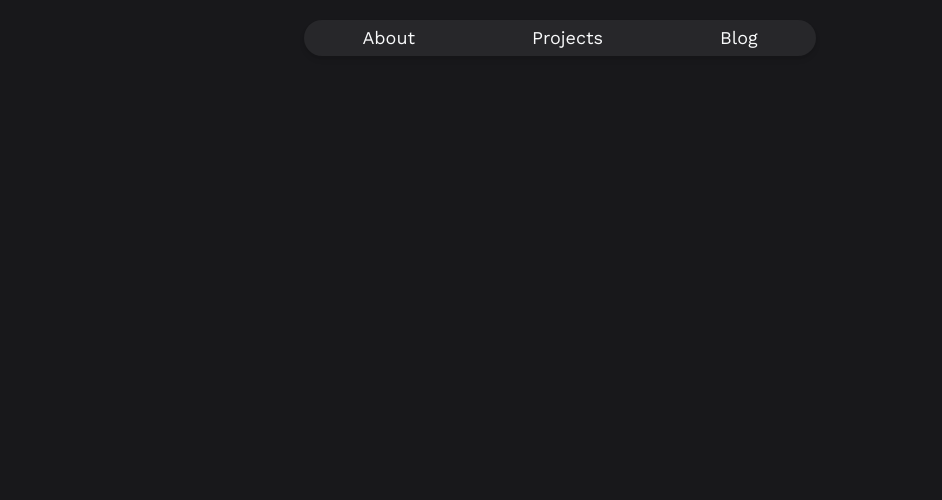
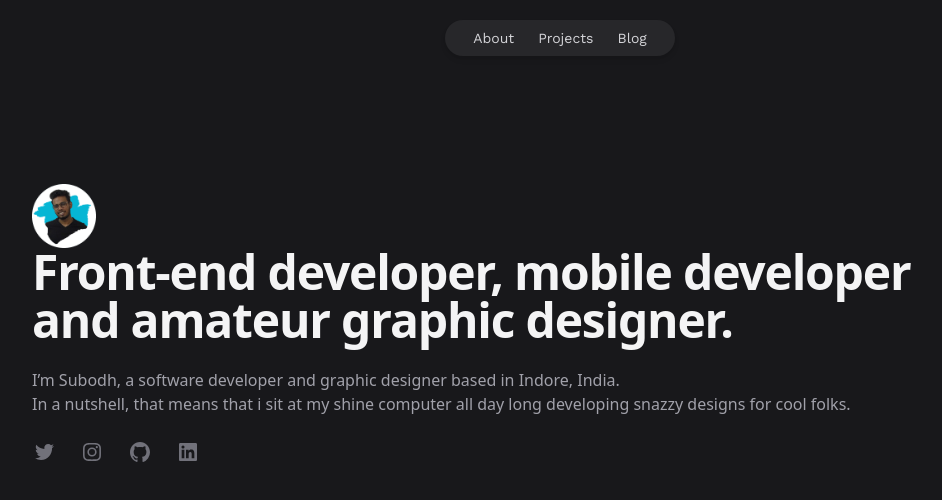
Before and after one commit to subodhGalande/Portfolio, a React (Vite) app: page / in a window 1280 px wide. Shown: the top 500 px of the page, without its empty margins (80-1022 px from the left). Built offline with nearby package versions, Linux system fonts and the light colour scheme.

Commit message:
navbar need to be adjusted for large screens and a bit of refinement to the border is needed, and hero section is incomplete

```diff
--- a/index.html
+++ b/index.html
@@ -12,7 +12,7 @@
     <meta name="viewport" content="width=device-width, initial-scale=1.0" />
     <title>Subodh Galande</title>
   </head>
-  <body class="mt-4 bg-zinc-900">
+  <body class="flex h-full flex-col bg-zinc-900">
     <div id="root"></div>
     <script type="module" src="/src/main.jsx"></script>
   </body>
--- a/src/components/hero.jsx
+++ b/src/components/hero.jsx
@@ -1,7 +1,84 @@
 import React, { Component } from "react";
 
 const Hero = () => {
-  return <div></div>;
+  return (
+    <div>
+      <section class="container mx-auto px-4 sm:px-8 lg:px-12 mt-32 max-w-6xl ">
+        <img class="h-16 w-16" src="/public/photo.png" alt="Photo" />
+
+        <h1 class="text-4xl font-bold tracking-tight text-zinc-100 sm:text-5xl">
+          {" "}
+          Front-end developer, mobile developer <br />
+          and amateur graphic designer.
+        </h1>
+        <p class="mt-6 text-base text-zinc-400">
+          I’m Subodh, a software developer and graphic designer based in Indore,
+          India. <br />
+          In a nutshell, that means that i sit at my shine computer all day long
+          developing snazzy designs for cool folks.
+        </p>
+
+        <div class="mt-6 flex gap-6">
+          <a
+            class="group -m-1 p-1"
+            aria-label="Follow on Twitter"
+            href="https://twitter.com"
+          >
+            <svg
+              viewBox="0 0 24 24"
+              aria-hidden="true"
+              class="h-6 w-6 fill-zinc-500 transition group-hover:fill-zinc-600 dark:fill-zinc-400 dark:group-hover:fill-zinc-300"
+            >
+              <path d="M20.055 7.983c.011.174.011.347.011.523 0 5.338-3.92 11.494-11.09 11.494v-.003A10.755 10.755 0 0 1 3 18.186c.308.038.618.057.928.058a7.655 7.655 0 0 0 4.841-1.733c-1.668-.032-3.13-1.16-3.642-2.805a3.753 3.753 0 0 0 1.76-.07C5.07 13.256 3.76 11.6 3.76 9.676v-.05a3.77 3.77 0 0 0 1.77.505C3.816 8.945 3.288 6.583 4.322 4.737c1.98 2.524 4.9 4.058 8.034 4.22a4.137 4.137 0 0 1 1.128-3.86A3.807 3.807 0 0 1 19 5.274a7.657 7.657 0 0 0 2.475-.98c-.29.934-.9 1.729-1.713 2.233A7.54 7.54 0 0 0 22 5.89a8.084 8.084 0 0 1-1.945 2.093Z"></path>
+            </svg>
+          </a>
+          <a
+            class="group -m-1 p-1"
+            aria-label="Follow on Instagram"
+            href="https://instagram.com"
+          >
+            <svg
+              viewBox="0 0 24 24"
+              aria-hidden="true"
+              class="h-6 w-6 fill-zinc-500 transition group-hover:fill-zinc-600 dark:fill-zinc-400 dark:group-hover:fill-zinc-300"
+            >
+              <path d="M12 3c-2.444 0-2.75.01-3.71.054-.959.044-1.613.196-2.185.418A4.412 4.412 0 0 0 4.51 4.511c-.5.5-.809 1.002-1.039 1.594-.222.572-.374 1.226-.418 2.184C3.01 9.25 3 9.556 3 12s.01 2.75.054 3.71c.044.959.196 1.613.418 2.185.23.592.538 1.094 1.039 1.595.5.5 1.002.808 1.594 1.038.572.222 1.226.374 2.184.418C9.25 20.99 9.556 21 12 21s2.75-.01 3.71-.054c.959-.044 1.613-.196 2.185-.419a4.412 4.412 0 0 0 1.595-1.038c.5-.5.808-1.002 1.038-1.594.222-.572.374-1.226.418-2.184.044-.96.054-1.267.054-3.711s-.01-2.75-.054-3.71c-.044-.959-.196-1.613-.419-2.185A4.412 4.412 0 0 0 19.49 4.51c-.5-.5-1.002-.809-1.594-1.039-.572-.222-1.226-.374-2.184-.418C14.75 3.01 14.444 3 12 3Zm0 1.622c2.403 0 2.688.009 3.637.052.877.04 1.354.187 1.67.31.421.163.72.358 1.036.673.315.315.51.615.673 1.035.123.317.27.794.31 1.671.043.95.052 1.234.052 3.637s-.009 2.688-.052 3.637c-.04.877-.187 1.354-.31 1.67-.163.421-.358.72-.673 1.036a2.79 2.79 0 0 1-1.035.673c-.317.123-.794.27-1.671.31-.95.043-1.234.052-3.637.052s-2.688-.009-3.637-.052c-.877-.04-1.354-.187-1.67-.31a2.789 2.789 0 0 1-1.036-.673 2.79 2.79 0 0 1-.673-1.035c-.123-.317-.27-.794-.31-1.671-.043-.95-.052-1.234-.052-3.637s.009-2.688.052-3.637c.04-.877.187-1.354.31-1.67.163-.421.358-.72.673-1.036.315-.315.615-.51 1.035-.673.317-.123.794-.27 1.671-.31.95-.043 1.234-.052 3.637-.052Z"></path>
+              <path d="M12 15a3 3 0 1 1 0-6 3 3 0 0 1 0 6Zm0-7.622a4.622 4.622 0 1 0 0 9.244 4.622 4.622 0 0 0 0-9.244Zm5.884-.182a1.08 1.08 0 1 1-2.16 0 1.08 1.08 0 0 1 2.16 0Z"></path>
+            </svg>
+          </a>
+          <a
+            class="group -m-1 p-1"
+            aria-label="Follow on GitHub"
+            href="https://github.com"
+          >
+            <svg
+              viewBox="0 0 24 24"
+              aria-hidden="true"
+              class="h-6 w-6 fill-zinc-500 transition group-hover:fill-zinc-600 dark:fill-zinc-400 dark:group-hover:fill-zinc-300"
+            >
+              <path
+                fill-rule="evenodd"
+                clip-rule="evenodd"
+                d="M12 2C6.475 2 2 6.588 2 12.253c0 4.537 2.862 8.369 6.838 9.727.5.09.687-.218.687-.487 0-.243-.013-1.05-.013-1.91C7 20.059 6.35 18.957 6.15 18.38c-.113-.295-.6-1.205-1.025-1.448-.35-.192-.85-.667-.013-.68.788-.012 1.35.744 1.538 1.051.9 1.551 2.338 1.116 2.912.846.088-.666.35-1.115.638-1.371-2.225-.256-4.55-1.14-4.55-5.062 0-1.115.387-2.038 1.025-2.756-.1-.256-.45-1.307.1-2.717 0 0 .837-.269 2.75 1.051.8-.23 1.65-.346 2.5-.346.85 0 1.7.115 2.5.346 1.912-1.333 2.75-1.05 2.75-1.05.55 1.409.2 2.46.1 2.716.637.718 1.025 1.628 1.025 2.756 0 3.934-2.337 4.806-4.562 5.062.362.32.675.936.675 1.897 0 1.371-.013 2.473-.013 2.82 0 .268.188.589.688.486a10.039 10.039 0 0 0 4.932-3.74A10.447 10.447 0 0 0 22 12.253C22 6.588 17.525 2 12 2Z"
+              ></path>
+            </svg>
+          </a>
+          <a
+            class="group -m-1 p-1"
+            aria-label="Follow on LinkedIn"
+            href="https://linkedin.com"
+          >
+            <svg
+              viewBox="0 0 24 24"
+              class="h-6 w-6 fill-zinc-500 transition group-hover:fill-zinc-600 dark:fill-zinc-400 dark:group-hover:fill-zinc-300"
+            >
+              <path d="M18.335 18.339H15.67v-4.177c0-.996-.02-2.278-1.39-2.278-1.389 0-1.601 1.084-1.601 2.205v4.25h-2.666V9.75h2.56v1.17h.035c.358-.674 1.228-1.387 2.528-1.387 2.7 0 3.2 1.778 3.2 4.091v4.715zM7.003 8.575a1.546 1.546 0 01-1.548-1.549 1.548 1.548 0 111.547 1.549zm1.336 9.764H5.666V9.75H8.34v8.589zM19.67 3H4.329C3.593 3 3 3.58 3 4.297v15.406C3 20.42 3.594 21 4.328 21h15.338C20.4 21 21 20.42 21 19.703V4.297C21 3.58 20.4 3 19.666 3h.003z"></path>
+            </svg>
+          </a>
+        </div>
+      </section>
+    </div>
+  );
 };
 
 export default Hero;
--- a/src/components/navbar.jsx
+++ b/src/components/navbar.jsx
@@ -3,16 +3,16 @@
 
 const Navbar = () => {
   return (
-    <nav class="mt-5">
+    <nav class="mt-5 max-w-6x7 ">
       <div>
-        <ul class="container mx-auto flex justify-around w-4/5 sm:w-6/12 lg:w-2/5 shadow-md text-base sm:text-lg  py-1 rounded-full bg-zinc-800 ">
-          <li class=" inline-block transition ease-in-out duration-300 active:text-cyan-200 hover:text-cyan-400 font-Work font-normal   text-gray-50 ">
+        <ul class="flex mx-auto max-w-fit px-7 justify-center space-x-6  shadow-md text-base sm:text-lg  rounded-full bg-zinc-800 ">
+          <li class=" relative block  py-2 transition ease-in-out duration-300 active:text-cyan-200 hover:text-cyan-400 font-Work font-normal text-sm text-zinc-300 ">
             <a href="#">About</a>
           </li>
-          <li class=" inline-block transition active:text-cyan-200 hover:text-cyan-400 ease-in-out duration-300 font-Work font-normal   text-gray-50">
+          <li class=" relative block py-2 transition active:text-cyan-200 hover:text-cyan-400 ease-in-out duration-300 font-Work font-normal text-sm  text-zinc-300">
             <a href="#">Projects</a>
           </li>
-          <li class="inline-block transition active:text-cyan-200 ease-in-out duration-300 hover:text-cyan-400  font-Work font-normal   text-gray-50">
+          <li class=" rlative block transition  py-2  ease-in-out duration-300 hover:text-cyan-400  font-Work font-normal  text-sm text-zinc-300">
             {" "}
             <a href="#">Blog</a>
           </li>
```
Also changed, not shown: public/photo.png (added).
